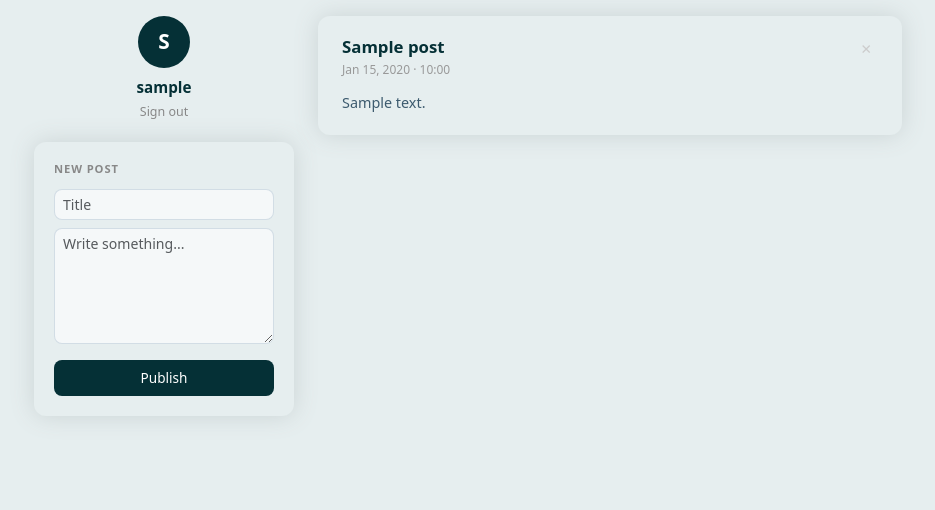
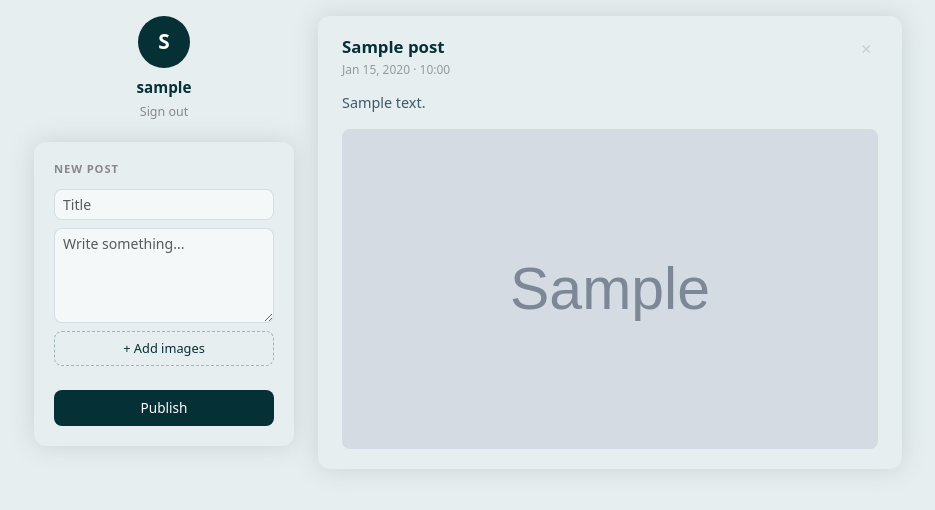
Before and after one commit to uralbi/vsflask, a Flask app: page / in a window 1280 px wide. Shown: the part 72-582 px from the top of the page, without its empty margins (172-1107 px from the left). Run offline with Flask 3, Linux system fonts and the light colour scheme; a user stored in the database is signed in; tables that the repository leaves empty hold one stand-in row (values such as "Sample post"); grey boxes marked "Sample" are stand-in pictures; parts of the project's set-up code (start-up, migrations or seed data) failed here and were passed over; some libraries are stand-ins or nearby versions.

Commit message:
add image upload to posts: WebP conversion, resize to 1200px, JS frontend optimizer
Co-Authored-By: Claude Sonnet 4.6 <noreply@anthropic.com>

```diff
--- a/static/css/styles.css
+++ b/static/css/styles.css
@@ -231,7 +231,57 @@ ul {
     font-size: .9rem;
 }
 
-/* Responsive: stack on mobile */
+/* ── Image picker ─────────────────────────────── */
+.img-pick-label {
+    display: inline-block;
+    cursor: pointer;
+    font-size: .8rem;
+    color: rgb(5,48,54) !important;
+    border: 1.5px dashed rgba(5,48,54,0.3);
+    border-radius: 8px;
+    padding: 7px 14px;
+    width: 100%;
+    text-align: center;
+    transition: border-color .2s, background .2s;
+}
+.img-pick-label:hover {
+    border-color: rgba(5,48,54,0.6);
+    background: rgba(5,48,54,0.04);
+}
+.img-preview-row {
+    display: flex;
+    flex-wrap: wrap;
+    gap: 6px;
+    margin-top: 8px;
+}
+.preview-thumb {
+    width: 60px;
+    height: 60px;
+    object-fit: cover;
+    border-radius: 6px;
+    border: 1.5px solid rgba(5,48,54,0.15);
+}
+
+/* ── Post images ──────────────────────────────── */
+.post-images {
+    display: flex;
+    flex-wrap: wrap;
+    gap: 8px;
+    margin-top: 14px;
+}
+.post-img {
+    max-width: 100%;
+    width: calc(50% - 4px);
+    border-radius: 8px;
+    object-fit: cover;
+    max-height: 320px;
+    cursor: pointer;
+    transition: opacity .2s;
+}
+.post-img:only-child { width: 100%; }
+.post-img:hover { opacity: .92; }
+
+/* ── Responsive: stack on mobile ─────────────── */
 @media (max-width: 640px) {
     .page-container { flex-direction: column; }
     .sidebar { width: 100%; position: static; }
--- a/templates/main.html
+++ b/templates/main.html
@@ -18,14 +18,26 @@
     <!-- New post form -->
     <div class="card post-form-card">
       <h6 class="section-label">New post</h6>
-      <form action="{{ url_for('posts.create') }}" method="POST">
+      <form action="{{ url_for('posts.create') }}" method="POST" enctype="multipart/form-data" id="post-form">
         <div class="mb-2">
           <input type="text" class="form-control form-control-sm" name="title" placeholder="Title" required>
         </div>
+        <div class="mb-2">
+          <textarea class="form-control form-control-sm" name="content" placeholder="Write something..." rows="4" required></textarea>
+        </div>
+
+        <!-- Image picker -->
         <div class="mb-3">
-          <textarea class="form-control form-control-sm" name="content" placeholder="Write something..." rows="5" required></textarea>
+          <label class="img-pick-label" for="img-input">
+            <span id="img-pick-text">+ Add images</span>
+          </label>
+          <input type="file" id="img-input" accept="image/*" multiple style="display:none;">
+          <div id="img-preview" class="img-preview-row"></div>
+          <!-- processed files injected here by JS -->
+          <div id="img-hidden-inputs"></div>
         </div>
-        <button type="submit" class="btn btn-publish w-100">Publish</button>
+
+        <button type="submit" class="btn btn-publish w-100" id="publish-btn">Publish</button>
       </form>
     </div>
   </aside>
@@ -45,6 +57,16 @@
           </form>
         </div>
         <div class="post-content">{{ post.content }}</div>
+
+        {% set imgs = post.images.all() %}
+        {% if imgs %}
+        <div class="post-images">
+          {% for img in imgs %}
+          <img src="{{ url_for('static', filename='uploads/posts/' + img.filename) }}"
+               alt="" class="post-img" loading="lazy">
+          {% endfor %}
+        </div>
+        {% endif %}
       </article>
       {% endfor %}
     {% else %}
@@ -55,6 +77,84 @@
   </main>
 
 </div>
+
+<script>
+(function () {
+  var input = document.getElementById('img-input');
+  var preview = document.getElementById('img-preview');
+  var hiddenInputs = document.getElementById('img-hidden-inputs');
+  var pickText = document.getElementById('img-pick-text');
+  var MAX_W = 1200;
+  var processedFiles = [];
+
+  document.querySelector('.img-pick-label').addEventListener('click', function () {
+    input.click();
+  });
+
+  input.addEventListener('change', function () {
+    var files = Array.prototype.slice.call(input.files);
+    if (!files.length) return;
+    pickText.textContent = 'Processing...';
+    processedFiles = [];
+    preview.innerHTML = '';
+    hiddenInputs.innerHTML = '';
+
+    var done = 0;
+    files.forEach(function (file, i) {
+      var reader = new FileReader();
+      reader.onload = function (e) {
+        var img = new window.Image();
+        img.onload = function () {
+          var w = img.width, h = img.height;
+          if (w > MAX_W) { h = Math.round(h * MAX_W / w); w = MAX_W; }
+
+          var canvas = document.createElement('canvas');
+          canvas.width = w; canvas.height = h;
+          canvas.getContext('2d').drawImage(img, 0, 0, w, h);
+
+          canvas.toBlob(function (blob) {
+            // preview thumbnail
+            var thumb = document.createElement('img');
+            thumb.src = URL.createObjectURL(blob);
+            thumb.className = 'preview-thumb';
+            preview.appendChild(thumb);
+
+            // store blob for form submit
+            processedFiles[i] = new File([blob], 'image_' + i + '.webp', { type: 'image/webp' });
+            done++;
+            if (done === files.length) {
+              pickText.textContent = done + ' image' + (done > 1 ? 's' : '') + ' ready';
+              attachToForm();
+            }
+          }, 'image/webp', 0.82);
+        };
+        img.src = e.target.result;
+      };
+      reader.readAsDataURL(file);
+    });
+  });
+
+  function attachToForm() {
+    // We use a DataTransfer to inject processed files into a new file input
+    var dt = new DataTransfer();
+    processedFiles.forEach(function (f) { if (f) dt.items.add(f); });
+    var newInput = document.createElement('input');
+    newInput.type = 'file';
+    newInput.name = 'images';
+    newInput.multiple = true;
+    newInput.style.display = 'none';
+    newInput.files = dt.files;
+    hiddenInputs.appendChild(newInput);
+  }
+
+  // On submit, disable original input so only processed files are sent
+  document.getElementById('post-form').addEventListener('submit', function () {
+    input.disabled = true;
+    document.getElementById('publish-btn').textContent = 'Publishing...';
+    document.getElementById('publish-btn').disabled = true;
+  });
+})();
+</script>
 
 {% else %}
 
```
Also changed, not shown: domain/posts/routes.py (+44 -2 lines), 1 other file.
